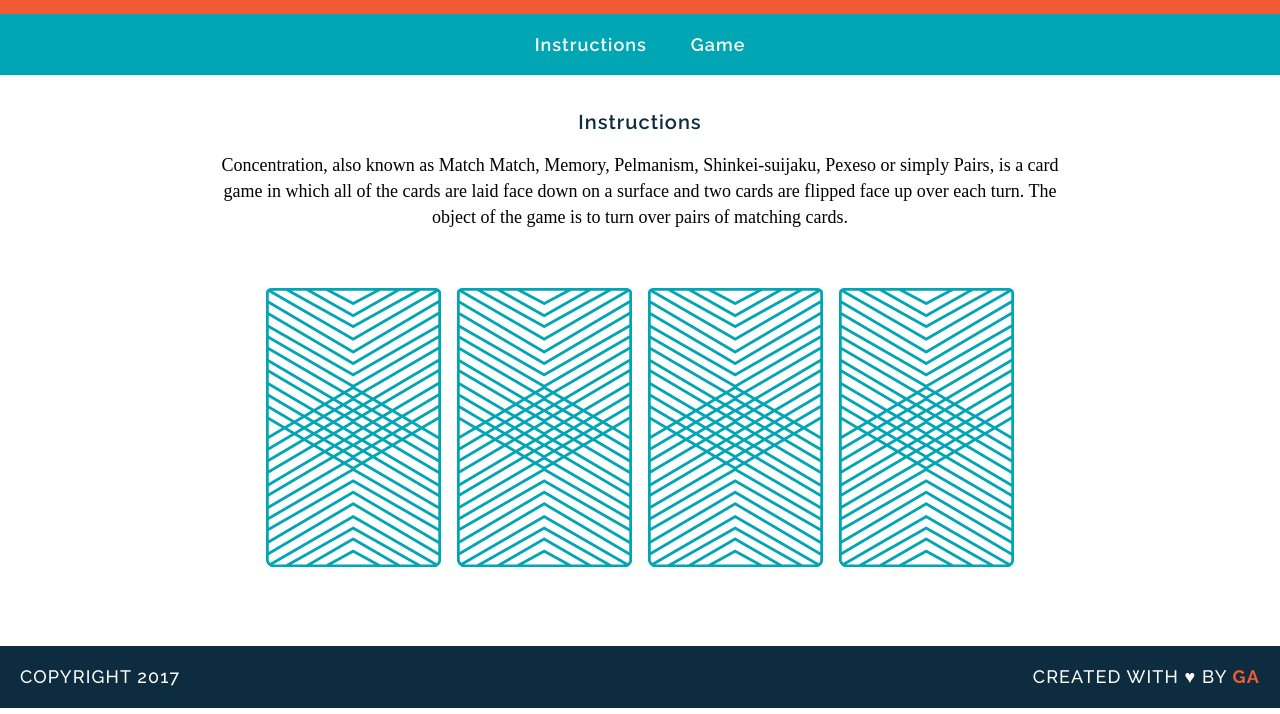
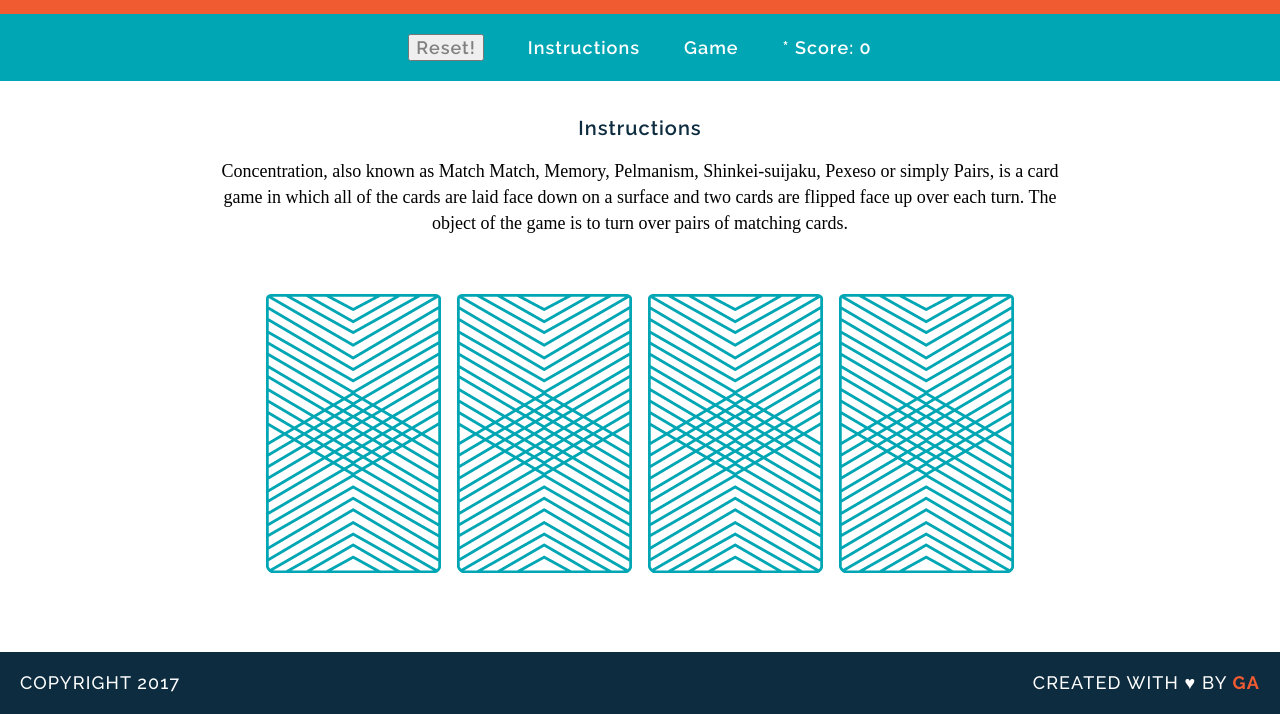
Before and after one commit to AlexMin314/wdi-fundamentals-memorygame, a website: page index.htm in a window 1280 px wide. Shown: the part 99-813 px from the top of the page. Drawn offline with Linux system fonts and the light colour scheme; a web font is replaced by a local one.

Commit message:
basic game logic + button, score

```diff
--- a/css/reset.css
+++ /dev/null
@@ -1,48 +0,0 @@
-/* http://meyerweb.com/eric/tools/css/reset/
-   v2.0 | 20110126
-   License: none (public domain)
-*/
-
-html, body, div, span, applet, object, iframe,
-h1, h2, h3, h4, h5, h6, p, blockquote, pre,
-a, abbr, acronym, address, big, cite, code,
-del, dfn, em, img, ins, kbd, q, s, samp,
-small, strike, strong, sub, sup, tt, var,
-b, u, i, center,
-dl, dt, dd, ol, ul, li,
-fieldset, form, label, legend,
-table, caption, tbody, tfoot, thead, tr, th, td,
-article, aside, canvas, details, embed,
-figure, figcaption, footer, header, hgroup,
-menu, nav, output, ruby, section, summary,
-time, mark, audio, video {
-	margin: 0;
-	padding: 0;
-	border: 0;
-	font-size: 100%;
-	font: inherit;
-	vertical-align: baseline;
-}
-/* HTML5 display-role reset for older browsers */
-article, aside, details, figcaption, figure,
-footer, header, hgroup, menu, nav, section {
-	display: block;
-}
-body {
-	line-height: 1;
-}
-ol, ul {
-	list-style: none;
-}
-blockquote, q {
-	quotes: none;
-}
-blockquote:before, blockquote:after,
-q:before, q:after {
-	content: '';
-	content: none;
-}
-table {
-	border-collapse: collapse;
-	border-spacing: 0;
-}
--- a/css/style.css
+++ b/css/style.css
@@ -25,6 +25,18 @@ a {
     text-decoration: none;
     border-bottom: 2px solid transparent;
 }
+
+.score, button {
+  font-family: "Raleway";
+  font-size: 18px;
+  font-weight: 600;
+  color: white;
+  letter-spacing: 1px;
+  margin: 0px 20px 0px 20px;
+  text-decoration: none;
+  display: inline-block;
+}
+button {color: grey;}
 
 a:hover {
     border-color: white;
--- a/index.htm
+++ b/index.htm
@@ -13,8 +13,10 @@
     <h1>Memory Game</h1>
   </header>
   <nav>
+    <button type="button" id="reset" onclick="resetRound()">Reset!</button>
     <a href="#">Instructions</a>
     <a href="#">Game</a>
+    <div class="score" id="score">* Score: 0</div>
   </nav>
   <main>
     <h2>Instructions</h2>
@@ -28,7 +30,7 @@
       <span class="name">GA</span>
     </p>
   </footer>
-  <script src="js/main.js"></script>
+  <script src="js/main.js" onload="createBoard()"></script>
 </body>
 
 </html>
--- a/js/main.js
+++ b/js/main.js
@@ -21,13 +21,25 @@ var cards = [{
 ];
 
 var cardInPlay = [];
+var gameScore = 0;
+
+function resetRound() {
+  for (var i = 0; i < cards.length; i++) {
+    var gameBoard = document.getElementById('game-board');
+    gameBoard.removeChild(gameBoard.firstChild);
+  }
+  createBoard();
+}
 
 function checkForMatch(cardId) {
-document.getElementsByTagName('img')[cardId].setAttribute('src', cards[cardId].cardImage);
-  if (cardInPlay.length === 2) {
-    if (cardInPlay[0] === cardInPlay[1])
+  var scoreSum;
+  document.getElementsByTagName('img')[cardId].setAttribute('src', cards[cardId].cardImage);
+  if (cardInPlay.length % 2 === 0) {
+    if (cardInPlay[0] === cardInPlay[1]) {
+      gameScore++;
       alert("You found a match!");
-    else
+      scoreSum = document.getElementById('score').innerHTML = '* Score: ' + gameScore;
+    } else
       alert("Sorry, try again.");
   }
 }
@@ -50,5 +62,3 @@ function createBoard() {
     gameBoard.appendChild(cardElement);
   }
 }
-
-createBoard();
```
